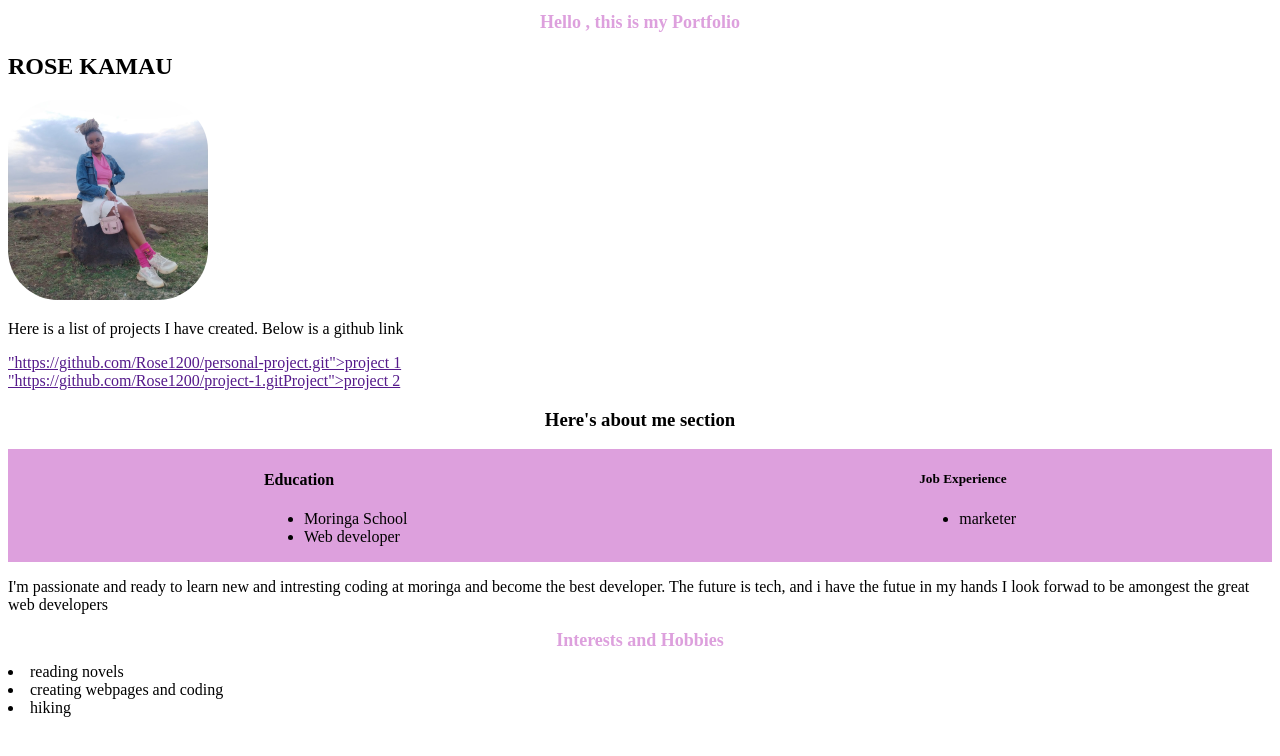
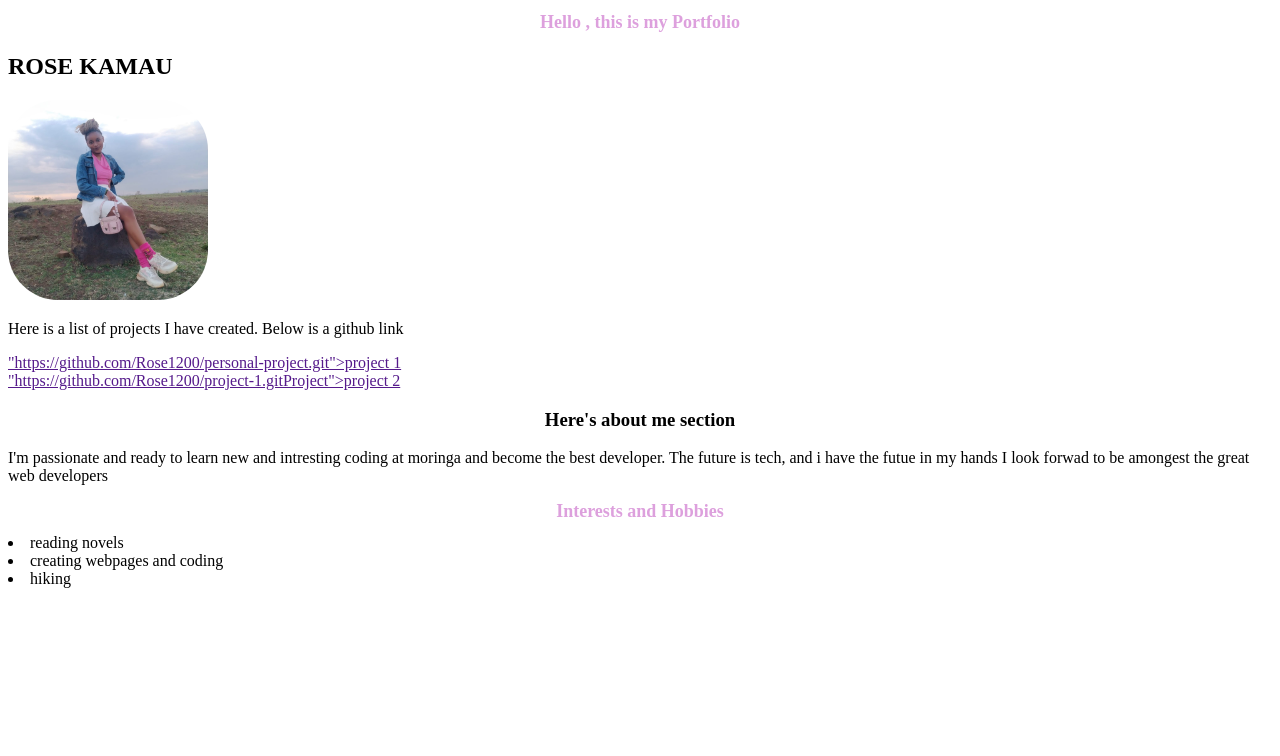
Before and after one commit to Rose1200/Landing-portfolio, a plain HTML site: page index.html in a window 1280 px wide. Drawn offline with Linux system fonts and the light colour scheme.

Commit message:
add changes

```diff
--- a/index.html
+++ b/index.html
@@ -23,21 +23,7 @@
     <a href=>"https://github.com/Rose1200/project-1.gitProject">project 2</a>
 
     <h3>Here's about me section</h3>
-    <div class="about-me">
-        <div class="Education"> <h4>Education</h4>
-            <ul>
-                <li>Moringa School</li>
-                <li>Web developer</li>
 
-            </ul></div>
-
-            <div class="job"> <h5>Job Experience</h5>
-                <ul>
-                    <li>marketer</li>
-
-                    </li>
-                </ul></div>
-    </div>
     <p>I'm passionate and ready to learn new and intresting coding at moringa and become the best developer.
         The future is tech, and i have the futue in my hands I look forwad to be amongest the great web developers
     </p>
```
